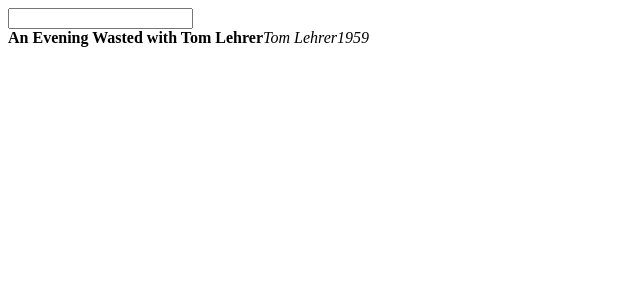
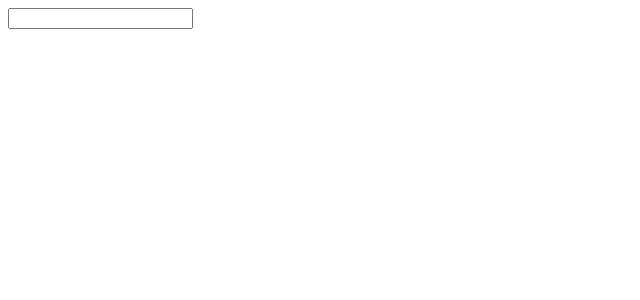
Before and after one commit to cpyle0819/sharpspring-react, a React (Vite) app: page / in a window 1280 px wide. Shown: the top 300 px of the page, without its empty margins (0-640 px from the left). Built offline with nearby package versions, Linux system fonts and the light colour scheme.

Commit message:
(feat) implement album search api

```diff
--- a/src/album/album.component.tsx
+++ b/src/album/album.component.tsx
@@ -1,9 +1,9 @@
 import * as React from 'react';
 
 export interface AlbumData {
-  artist: string;
-  imgUrl: string;
-  name: string;
+  artistName: string;
+  artworkUrl60: string;
+  collectionName: string;
   releaseDate: string;
 }
 
@@ -11,10 +11,10 @@
   render(): JSX.Element {
     return (
       <div>
-        <strong>{this.props.name}</strong>
-        <em>{this.props.artist}</em>
+        <strong>{this.props.collectionName}</strong>
+        <em>{this.props.artistName}</em>
         <em>{this.props.releaseDate}</em>
-        <img src={this.props.imgUrl} />
+        <img src={this.props.artworkUrl60} />
       </div>
     );
   }
--- a/src/app.component.tsx
+++ b/src/app.component.tsx
@@ -1,13 +1,13 @@
 import * as React from 'react';
-import { Subject } from 'rxjs';
-import { takeUntil, debounceTime } from 'rxjs/operators';
+import { Subject, from } from 'rxjs';
+import { takeUntil, debounceTime, filter, switchMap, map } from 'rxjs/operators';
 
 import { Album, AlbumData } from 'src/album/album.component';
 import { Search } from 'src/search/search.component';
 
 export class App extends React.Component<{}, { albums: AlbumData[] }> {
   state = {
-    albums: [{ name: 'An Evening Wasted with Tom Lehrer', artist: 'Tom Lehrer', releaseDate: '1959', imgUrl: '' }],
+    albums: [],
   };
 
   private search$ = new Subject<string>();
@@ -18,8 +18,17 @@
   }
 
   componentDidMount() {
-    this.search$.pipe(debounceTime(300), takeUntil(this.unsubscribe$)).subscribe(() => {
-      // make API call here and set albums
+    this.search$.pipe(debounceTime(300), takeUntil(this.unsubscribe$)).subscribe(term => {
+      const req = new Request(`https://itunes.apple.com/search?term=${encodeURIComponent(term)}&entity=album`);
+      from(fetch(req))
+        .pipe(
+          filter<Response>(res => res.ok),
+          switchMap(res => res.json()),
+          map((resultsJSON: { resultCount: number; results: AlbumData[] }) => resultsJSON.results),
+        )
+        .subscribe(albums => {
+          this.setState({ albums });
+        });
     });
   }
 
```
